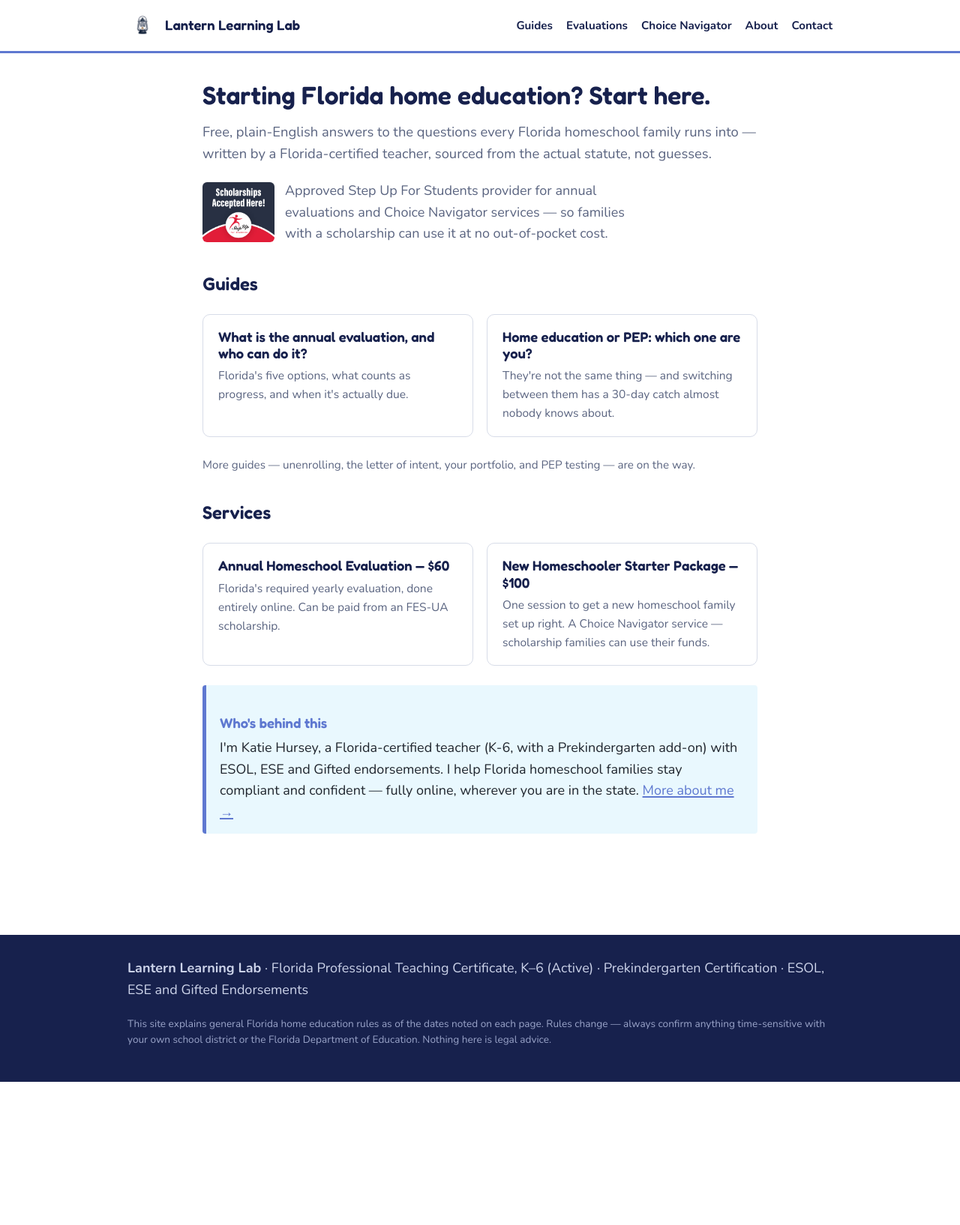
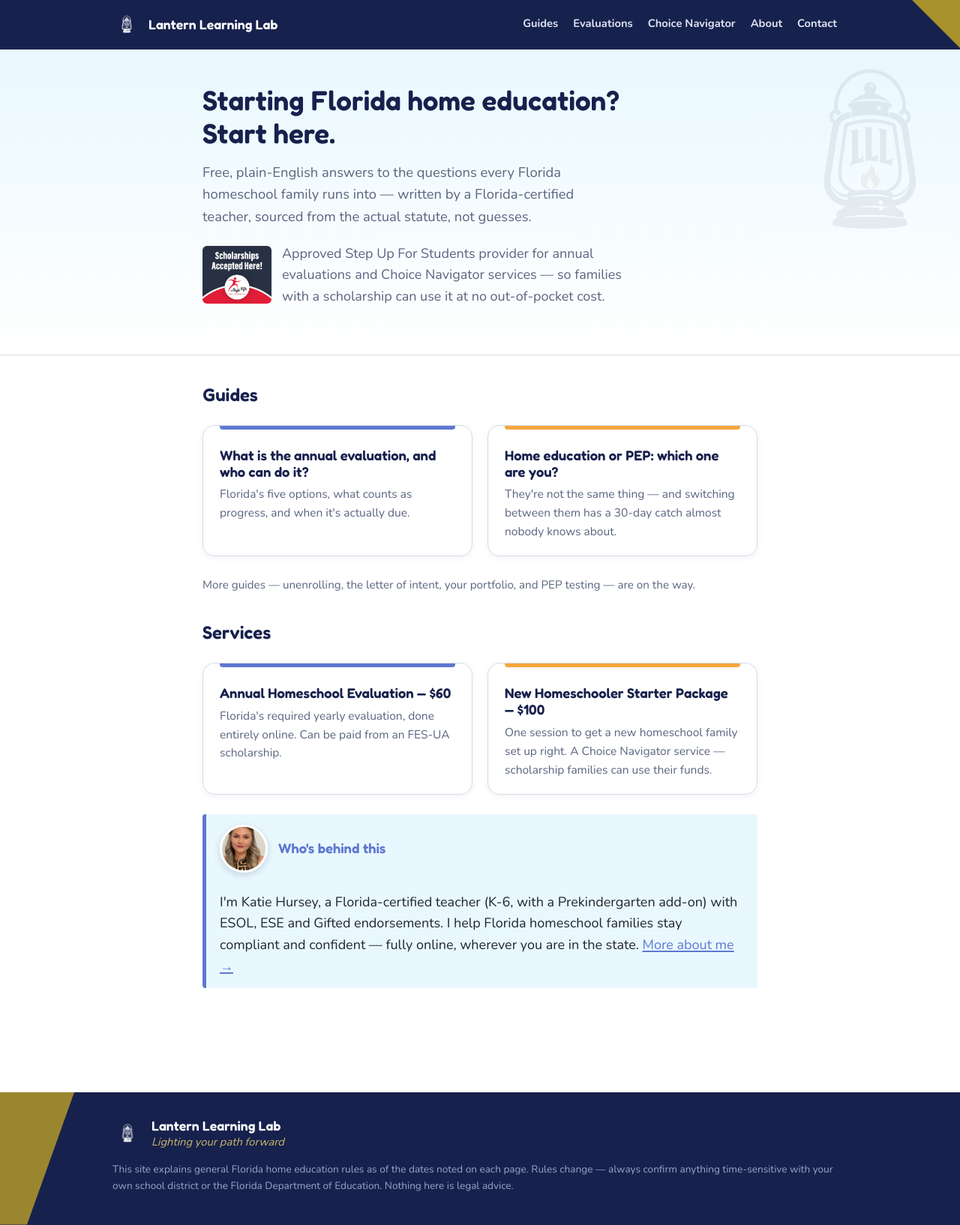
Before and after one commit to lanternlearninglabkatie/lantern-learning-lab-site, a plain HTML site: page index.html in a window 1280 px wide. Shown: the whole page at 75% size. Before the commit the page ends 1443 px from the top, so only its background shows below. Drawn offline with Linux system fonts and the light colour scheme.

Commit message:
Redesign to match the real letterhead: color blocks, watermark, headshot
Co-Authored-By: Claude Sonnet 5 <noreply@anthropic.com>
Claude-Session: https://claude.ai/code/session_01699rvve7kmkiXy34Rh68ig

```diff
--- a/assets/style.css
+++ b/assets/style.css
@@ -1,4 +1,5 @@
-/* Lantern Learning Lab — guide site. Brand: periwinkle / navy / ice / flame. */
+/* Lantern Learning Lab — guide site. Brand: navy / gold / periwinkle / ice / flame / soft pink.
+   Visual language borrows the diagonal color-block look from Katie's letterhead. */
 
 @font-face {
   font-family: 'Fredoka';
@@ -14,8 +15,11 @@
 }
 
 :root {
+  --navy: #17214D;
+  --navy-deep: #0D1530;
+  --gold: #A9922C;       /* the olive/gold from the real wordmark + flame icon */
+  --gold-text: #7A6A1E;
   --periwinkle: #5E78D0;
-  --navy: #17214D;
   --ice: #E9F8FE;
   --flame: #F5A63B;
   --flame-text: #9a5d14;
@@ -24,10 +28,8 @@
   --pink-tint: #FCEFF3;
   --grey: #5A6480;
   --border: #D7DCE8;
-  --a1: #3E7BD9; /* ages 3-5 */
-  --a2: #7C5CC7; /* ages 6-9 */
-  --a3: #1C8C8C; /* ages 10-12 */
   --max: 780px;
+  --wide: 1000px;
 }
 
 * { box-sizing: border-box; }
@@ -39,9 +41,10 @@ body {
   background: #fff;
   line-height: 1.6;
   font-size: 18px;
+  overflow-x: hidden;
 }
 h1, h2, h3 { font-family: 'Fredoka', system-ui, sans-serif; color: var(--navy); font-weight: 600; line-height: 1.2; }
-h1 { font-size: 2.1rem; margin: 0 0 0.4em; }
+h1 { font-size: 2.3rem; margin: 0 0 0.4em; }
 h2 { font-size: 1.5rem; margin: 1.6em 0 0.5em; }
 h3 { font-size: 1.15rem; color: var(--periwinkle); margin: 1.4em 0 0.4em; }
 p { margin: 0 0 1.1em; }
@@ -50,24 +53,67 @@ a:hover { color: var(--navy); }
 ul, ol { padding-left: 1.3em; margin: 0 0 1.1em; }
 li { margin-bottom: 0.4em; }
 
-.wrap { max-width: var(--max); margin: 0 auto; padding: 0 20px; }
+.wrap { max-width: var(--max); margin: 0 auto; padding: 0 20px; position: relative; z-index: 1; }
+.wrap.wide { max-width: var(--wide); }
 
+/* ---------- Header: navy bar + gold diagonal wedge, like the letterhead ---------- */
 header.site {
-  border-bottom: 3px solid var(--periwinkle);
-  background: #fff;
+  position: relative;
+  background: var(--navy);
+  overflow: hidden;
 }
-header.site .bar { display: flex; align-items: center; justify-content: space-between; gap: 16px; padding: 14px 0; max-width: 980px; margin: 0 auto; padding-left: 20px; padding-right: 20px; }
+header.site::after {
+  content: "";
+  position: absolute; top: 0; right: 0;
+  width: 64px; height: 64px;
+  background: var(--gold);
+  clip-path: polygon(100% 0, 100% 100%, 0 0);
+}
+header.site .bar {
+  position: relative; z-index: 2;
+  display: flex; align-items: center; justify-content: space-between; gap: 16px;
+  padding: 14px 0; max-width: 1020px; margin: 0 auto; padding-left: 20px; padding-right: 32px;
+}
 header.site .brand { display: flex; align-items: center; gap: 10px; text-decoration: none; }
-header.site .brand img { width: 40px; height: 40px; }
-header.site .brand span { font-family: 'Fredoka', sans-serif; font-weight: 600; color: var(--navy); font-size: 1.15rem; }
-nav.main { display: flex; gap: 18px; flex-wrap: wrap; font-size: 0.95rem; }
-nav.main a { color: var(--navy); font-weight: 700; text-decoration: none; }
-nav.main a:hover { color: var(--periwinkle); }
+header.site .brand img { width: 38px; height: 38px; filter: brightness(0) invert(1); }
+header.site .brand span { font-family: 'Fredoka', sans-serif; font-weight: 600; color: #fff; font-size: 1.1rem; }
+nav.main { display: flex; gap: 16px; flex-wrap: wrap; font-size: 0.92rem; }
+nav.main a { color: #dfe4f4; font-weight: 700; text-decoration: none; padding: 4px 2px; border-bottom: 2px solid transparent; }
+nav.main a:hover { color: #fff; border-bottom-color: var(--flame); }
 
-main { padding: 36px 0 60px; }
+main { position: relative; padding: 0 0 60px; }
+
+/* ---------- Hero (homepage) ---------- */
+.hero {
+  position: relative;
+  background: linear-gradient(180deg, var(--ice) 0%, #fff 100%);
+  padding: 46px 0 38px;
+  overflow: hidden;
+  border-bottom: 1px solid var(--border);
+}
+.hero .watermark {
+  position: absolute; top: -40px; right: -60px;
+  width: 360px; height: 360px;
+  opacity: 0.07;
+  pointer-events: none;
+}
+.hero h1 { max-width: 620px; }
+.hero .lede { max-width: 560px; }
+
+/* ---------- Page header (guide/service/about/contact pages) ---------- */
+.page-top { padding: 34px 0 6px; }
+.kicker {
+  display: inline-flex; align-items: center; gap: 6px;
+  font-family: 'Fredoka', sans-serif; font-weight: 600; font-size: 0.78rem;
+  letter-spacing: 0.06em; text-transform: uppercase;
+  color: #fff; background: var(--periwinkle);
+  padding: 5px 13px; border-radius: 999px; margin-bottom: 14px;
+}
+.kicker.service { background: var(--flame); }
+.kicker.about, .kicker.contact { background: var(--pink-text); }
 
 .badge-row { display: flex; align-items: center; gap: 14px; flex-wrap: wrap; margin: 0 0 1.4em; }
-.badge-row img { width: 96px; height: auto; border-radius: 6px; }
+.badge-row img { width: 92px; height: auto; border-radius: 6px; flex-shrink: 0; }
 
 .lede { font-size: 1.15rem; color: var(--grey); }
 
@@ -96,18 +142,30 @@ table.compare { width: 100%; border-collapse: collapse; margin: 1.2em 0; font-si
 table.compare th, table.compare td { border: 1px solid var(--border); padding: 10px 12px; text-align: left; vertical-align: top; }
 table.compare th { background: var(--ice); color: var(--navy); font-family: 'Fredoka', sans-serif; }
 
-.cards { display: grid; gap: 18px; grid-template-columns: repeat(auto-fit, minmax(230px, 1fr)); margin: 1.4em 0; }
+/* ---------- Cards: rounded, shadowed, color-tabbed ---------- */
+.cards { display: grid; gap: 20px; grid-template-columns: repeat(auto-fit, minmax(230px, 1fr)); margin: 1.4em 0; }
 .card {
+  position: relative;
+  background: #fff;
   border: 1px solid var(--border);
-  border-radius: 10px;
-  padding: 18px 20px;
+  border-radius: 16px;
+  padding: 22px 22px 20px;
   text-decoration: none;
   color: inherit;
   display: block;
-  transition: border-color .15s, transform .15s;
+  box-shadow: 0 2px 10px rgba(23,33,77,0.06);
+  transition: box-shadow .15s, transform .15s;
 }
-.card:hover { border-color: var(--periwinkle); transform: translateY(-2px); }
-.card h3 { margin-top: 0; color: var(--navy); }
+.card::before {
+  content: "";
+  position: absolute; top: 0; left: 22px; right: 22px; height: 5px;
+  border-radius: 0 0 4px 4px;
+  background: var(--periwinkle);
+}
+.cards .card:nth-child(3n+2)::before { background: var(--flame); }
+.cards .card:nth-child(3n+3)::before { background: var(--pink); }
+.card:hover { box-shadow: 0 8px 22px rgba(23,33,77,0.13); transform: translateY(-3px); }
+.card h3 { margin-top: 6px; color: var(--navy); }
 .card p { margin-bottom: 0; color: var(--grey); font-size: 0.97rem; }
 
 .price-row {
@@ -122,13 +180,34 @@ table.compare th { background: var(--ice); color: var(--navy); font-family: 'Fre
   background: var(--flame);
   color: #fff;
   font-weight: 800;
-  padding: 12px 22px;
+  padding: 12px 24px;
   border-radius: 999px;
   text-decoration: none;
-  margin: 0.4em 0 1em;
+  margin: 0.4em 0.5em 1em 0;
+  box-shadow: 0 4px 14px rgba(245,166,59,0.35);
 }
 .btn:hover { background: var(--flame-text); color: #fff; }
-.btn.secondary { background: var(--navy); }
+.btn.navy { background: var(--navy); box-shadow: 0 4px 14px rgba(23,33,77,0.3); }
+.btn.navy:hover { background: var(--navy-deep); }
+.btn.pink { background: var(--pink); color: var(--pink-text); box-shadow: 0 4px 14px rgba(232,160,180,0.4); }
+.btn.pink:hover { background: var(--pink-text); color: #fff; }
+
+/* ---------- Person card (About page) ---------- */
+.person {
+  display: grid; grid-template-columns: 150px 1fr; gap: 24px; align-items: start;
+  margin: 1.4em 0 2em;
+}
+.person img {
+  width: 150px; height: 150px; object-fit: cover; border-radius: 50%;
+  border: 4px solid #fff; box-shadow: 0 6px 20px rgba(23,33,77,0.18);
+}
+.person-inline {
+  display: flex; align-items: center; gap: 14px; margin: 0 0 1.4em;
+}
+.person-inline img {
+  width: 64px; height: 64px; object-fit: cover; border-radius: 50%;
+  border: 3px solid #fff; box-shadow: 0 3px 10px rgba(23,33,77,0.18); flex-shrink: 0;
+}
 
 .source {
   font-size: 0.85rem; color: var(--grey); border-top: 1px solid var(--border);
@@ -136,10 +215,29 @@ table.compare th { background: var(--ice); color: var(--navy); font-family: 'Fre
 }
 .source em { font-style: italic; }
 
+/* ---------- Footer: mirrors the header's color block ---------- */
 footer.site {
-  background: var(--navy); color: #cdd4ea; padding: 30px 0; margin-top: 50px;
+  position: relative;
+  background: var(--navy);
+  color: #cdd4ea;
+  padding: 34px 0 26px;
+  margin-top: 54px;
+  overflow: hidden;
 }
-footer.site .wrap { max-width: 980px; }
+footer.site::before {
+  content: "";
+  position: absolute; top: 0; left: 0; bottom: 0;
+  width: 180px;
+  background: var(--gold);
+  clip-path: polygon(0 0, 55% 0, 20% 100%, 0 100%);
+  opacity: 0.9;
+}
+footer.site .wrap { max-width: 1020px; }
+.foot-brand { display: flex; align-items: center; gap: 12px; margin-bottom: 16px; }
+.foot-brand img { width: 40px; height: 40px; filter: brightness(0) invert(1); flex-shrink: 0; }
+.foot-brand div { display: flex; flex-direction: column; line-height: 1.3; }
+.foot-brand strong { font-family: 'Fredoka', sans-serif; color: #fff; font-size: 1.1rem; font-weight: 600; }
+.foot-brand span { color: #c9b96a; font-size: 0.92rem; font-style: italic; }
 footer.site a { color: #fff; }
 footer.site .fine { font-size: 0.85rem; color: #9aa4c9; margin-top: 10px; }
 
@@ -147,8 +245,12 @@ footer.site .fine { font-size: 0.85rem; color: #9aa4c9; margin-top: 10px; }
 .pill-list li { padding-left: 1.5em; position: relative; }
 .pill-list li::before { content: "→"; position: absolute; left: 0; color: var(--periwinkle); font-weight: 800; }
 
-@media (max-width: 560px) {
+@media (max-width: 640px) {
   body { font-size: 16.5px; }
-  h1 { font-size: 1.7rem; }
-  header.site .bar { flex-direction: column; align-items: flex-start; }
+  h1 { font-size: 1.85rem; }
+  header.site::after { width: 38px; height: 38px; }
+  .hero .watermark { width: 220px; height: 220px; top: -20px; right: -50px; }
+  nav.main { gap: 12px; }
+  .person { grid-template-columns: 1fr; text-align: center; }
+  .person img { margin: 0 auto; }
 }
--- a/index.html
+++ b/index.html
@@ -22,7 +22,8 @@
   </div>
 </header>
 
-<main>
+<section class="hero">
+  <img class="watermark" src="assets/images/logo.png" alt="">
   <div class="wrap">
     <h1>Starting Florida home education? Start here.</h1>
     <p class="lede">Free, plain-English answers to the questions every Florida homeschool family runs into — written by a Florida-certified teacher, sourced from the actual statute, not guesses.</p>
@@ -31,7 +32,11 @@
       <img src="assets/images/step-up-badge.jpg" alt="Step Up For Students: Scholarships Accepted Here">
       <p style="margin:0; color:var(--grey); max-width: 480px;">Approved Step Up For Students provider for annual evaluations and Choice Navigator services — so families with a scholarship can use it at no out-of-pocket cost.</p>
     </div>
+  </div>
+</section>
 
+<main>
+  <div class="wrap">
     <h2>Guides</h2>
     <div class="cards">
       <a class="card" href="guide/annual-evaluation.html">
@@ -58,7 +63,10 @@
     </div>
 
     <div class="callout blue">
-      <h3>Who's behind this</h3>
+      <div class="person-inline">
+        <img src="assets/images/katie-headshot.jpg" alt="Katie Hursey">
+        <h3 style="margin:0;">Who's behind this</h3>
+      </div>
       <p>I'm Katie Hursey, a Florida-certified teacher (K-6, with a Prekindergarten add-on) with ESOL, ESE and Gifted endorsements. I help Florida homeschool families stay compliant and confident — fully online, wherever you are in the state. <a href="about.html">More about me →</a></p>
     </div>
   </div>
@@ -66,7 +74,10 @@
 
 <footer class="site">
   <div class="wrap">
-    <p><strong>Lantern Learning Lab</strong> · Florida Professional Teaching Certificate, K–6 (Active) · Prekindergarten Certification · ESOL, ESE and Gifted Endorsements</p>
+    <div class="foot-brand">
+      <img src="assets/images/logo.png" alt="">
+      <div><strong>Lantern Learning Lab</strong><span>Lighting your path forward</span></div>
+    </div>
     <p class="fine">This site explains general Florida home education rules as of the dates noted on each page. Rules change — always confirm anything time-sensitive with your own school district or the Florida Department of Education. Nothing here is legal advice.</p>
   </div>
 </footer>
```
Also changed, not shown: about.html (+14 -5 lines), contact.html (+5 -1 lines), guide/annual-evaluation.html (+5 -1 lines), guide/home-education-or-pep.html (+5 -1 lines), guide/index.html (+5 -1 lines), services/choice-navigator.html (+5 -1 lines), services/evaluation.html (+5 -1 lines), sitemap.xml (+8 -8 lines), assets/images/katie-headshot.jpg (added), assets/images/logo-banner.png (added), robots.txt.
